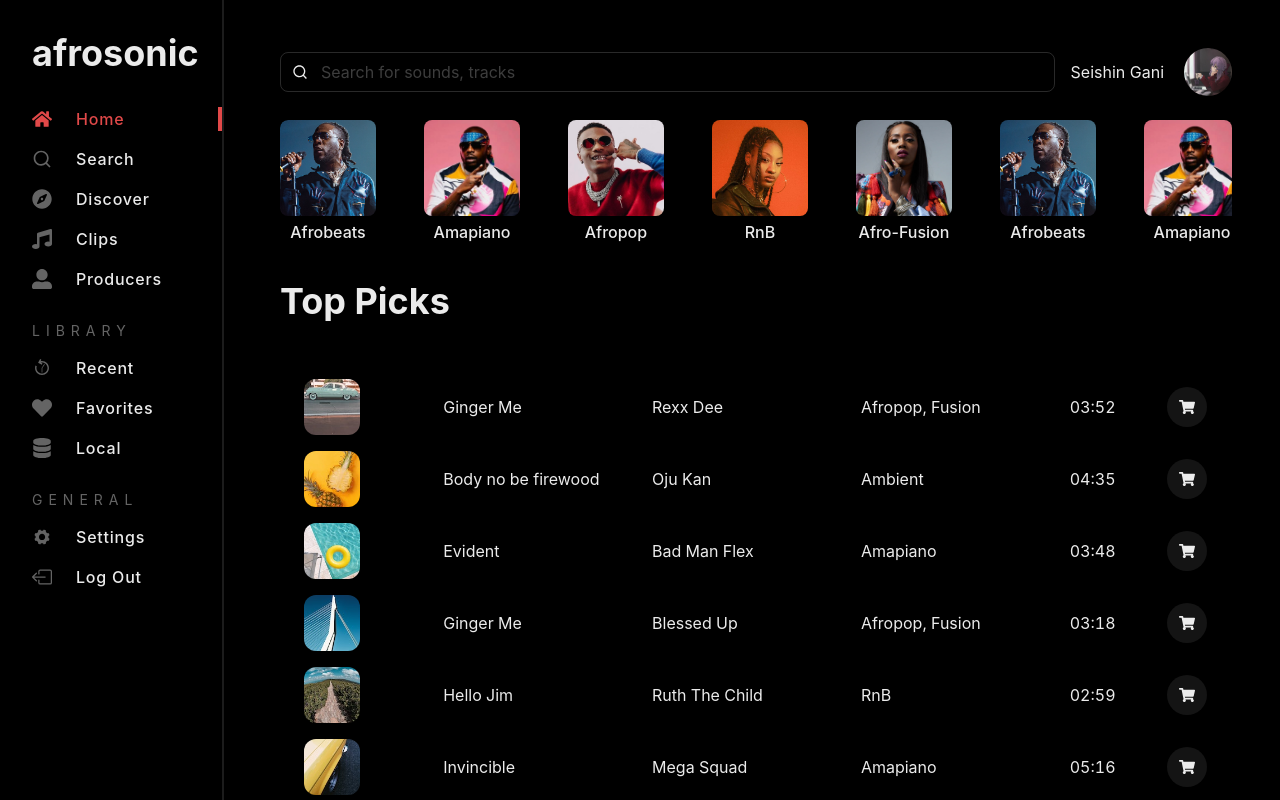
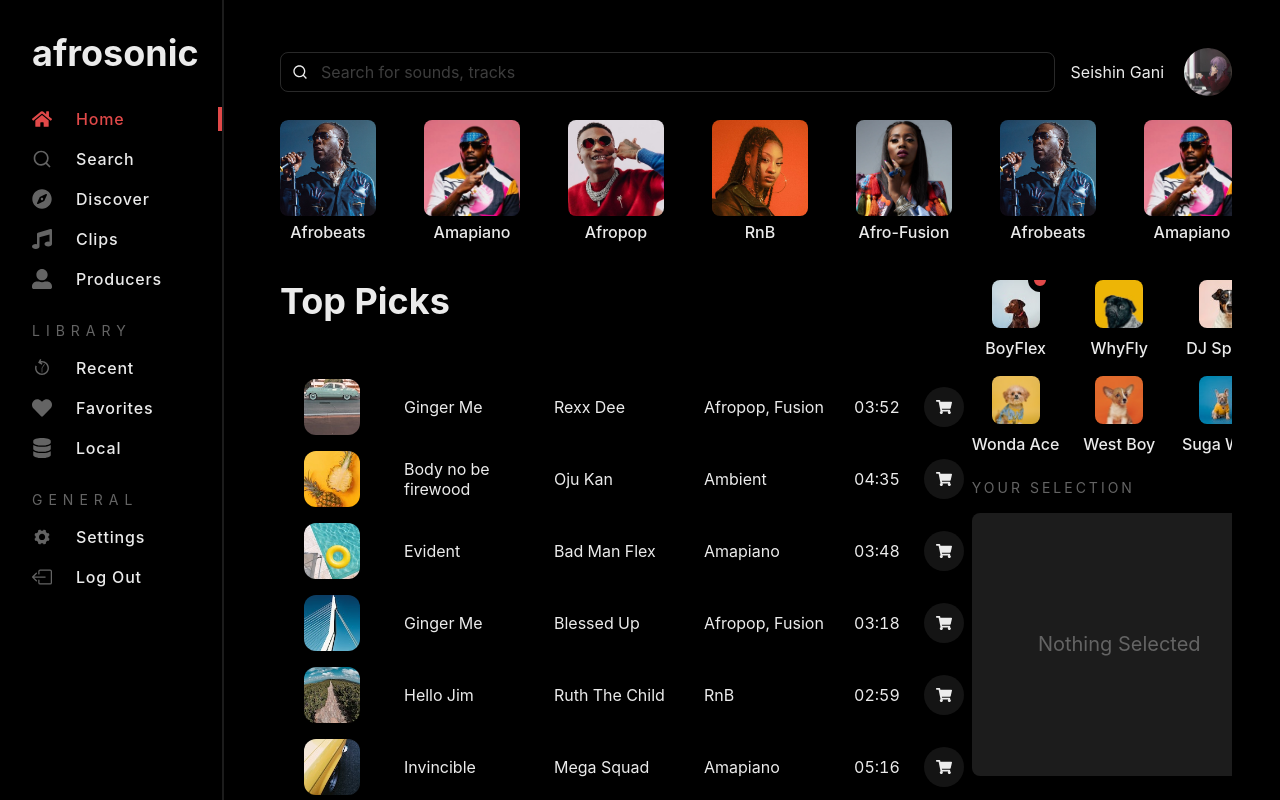
Before and after one commit to Gani-laboratory/dashboard-slicing, a Next.js app: page / in a window 1280 px wide. Built offline with nearby package versions, Linux system fonts and the light colour scheme; a web font is replaced by a local one.

Commit message:
feat: create top-producer component

```diff
--- a/src/components/content/index.tsx
+++ b/src/components/content/index.tsx
@@ -3,6 +3,7 @@ import { GenresCarousel } from "components/genres-carousel";
 import { SearchBar } from "components/search-bar";
 import { Sidebar } from "components/sidebar";
 import { TopPicks } from "components/top-picks";
+import { TopProducers } from "components/top-producers";
 
 export default function Content() {
   return (
@@ -20,7 +21,7 @@ export default function Content() {
         <GenresCarousel/>
         <HStack width={"full"} alignItems={"flex-start"} overflow={"hidden"} flex={1}>
           <TopPicks flex={1}/>
-          {/* Top Producers */}
+          <TopProducers flexShrink={0}/>
         </HStack>
       </VStack>
     </HStack>
--- /dev/null
+++ b/src/components/top-producers/index.tsx
@@ -0,0 +1,43 @@
+import { Heading, SimpleGrid, VStack } from "@chakra-ui/react"
+import { ComponentProps } from "react"
+import { Producer } from "./producer"
+import { topProducers } from "./producers-data"
+
+export const TopProducers = (props: ComponentProps<typeof VStack>) => {
+  return (
+    <VStack align={"flex-start"} spacing={{ base: 6, '2xl': 8 }} height={"full"} pb={6} {...props}>
+      <SimpleGrid columns={3} gap={{ base: 4, '2xl': 8 }}>
+        {topProducers.map((producer, index) => (
+          <Producer key={producer.name} {...producer} badge={index === 0}/>
+        ))}
+      </SimpleGrid>
+      <VStack flex={1} spacing={4} alignItems={"flex-start"} width={"full"}>
+        <Heading
+          color={"gray.light"}
+          fontWeight={"normal"}
+          textTransform={"uppercase"}
+          letterSpacing={3}
+          fontSize={"sm"}
+        >
+          Your Selection
+        </Heading>
+        <VStack
+          width={"full"}
+          flex={1}
+          bg={"gray.dark"}
+          alignItems={"center"}
+          justifyContent={"center"}
+          rounded={"lg"}
+        >
+          <Heading
+            color={"gray.light"}
+            fontWeight={"normal"}
+            fontSize={"xl"}
+          >
+            Nothing Selected
+          </Heading>
+        </VStack>
+      </VStack>
+    </VStack>
+  )
+}
--- /dev/null
+++ b/src/components/top-producers/producer.tsx
@@ -0,0 +1,37 @@
+import { Box, Text, useBreakpointValue, VStack } from "@chakra-ui/react"
+import { Image } from "components/image"
+import { Producer as ProducerType } from "types/producer"
+
+type Props = ProducerType & { badge?: boolean }
+
+export const Producer = ({ name, image, badge }: Props) => {
+  const size = useBreakpointValue({ base: 12, '2xl': 20 }, '2xl')
+  return (
+    <VStack>
+      <Box position={"relative"}>
+        <Image
+          src={image}
+          alt={name}
+          width={size}
+          height={size}
+          rounded={'lg'}
+          objectFit={"cover"}
+          />
+          { badge && (
+            <Box
+              bg={"brand.red"}
+              position={"absolute"}
+              top={-3}
+              right={-3}
+              rounded={"full"}
+              width={6}
+              height={6}
+              borderWidth={6}
+              borderColor={"black"}
+            />
+            )}
+      </Box>
+      <Text fontSize={"md"} fontWeight={"medium"}>{name}</Text>
+    </VStack>
+  )
+}
--- /dev/null
+++ b/src/components/top-producers/producers-data.ts
@@ -0,0 +1,28 @@
+import { Producer } from "types/producer";
+
+export const topProducers: Producer[] = [
+  {
+    name: "BoyFlex",
+    image: "/images/dog-1.jpg",
+  },
+  {
+    name: "WhyFly",
+    image: "/images/dog-2.jpg",
+  },
+  {
+    name: "DJ Space",
+    image: "/images/dog-3.jpg",
+  },
+  {
+    name: "Wonda Ace",
+    image: "/images/dog-4.jpg",
+  },
+  {
+    name: "West Boy",
+    image: "/images/dog-5.jpg",
+  },
+  {
+    name: "Suga Wyle",
+    image: "/images/dog-6.jpg",
+  },
+];
--- /dev/null
+++ b/src/types/producer.ts
@@ -0,0 +1,4 @@
+export type Producer = {
+  name: string;
+  image: string;
+};
```
